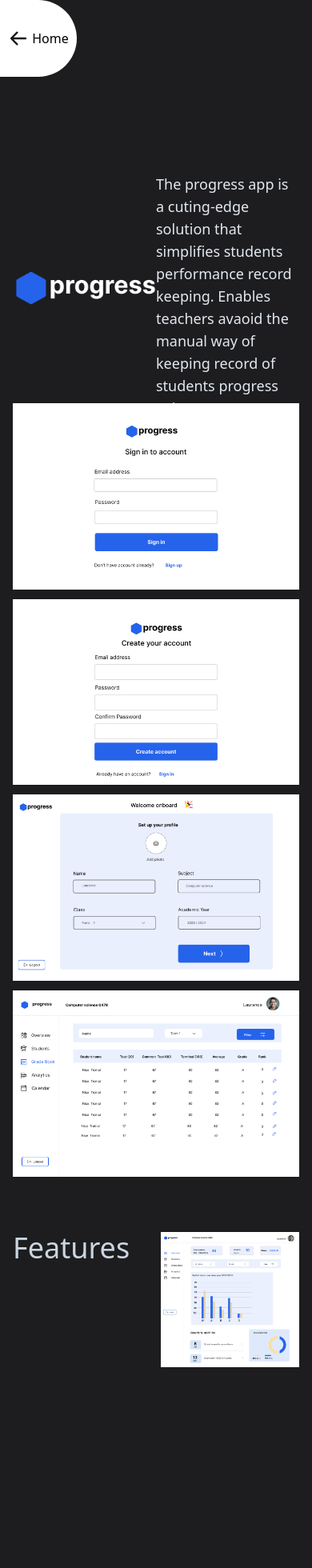
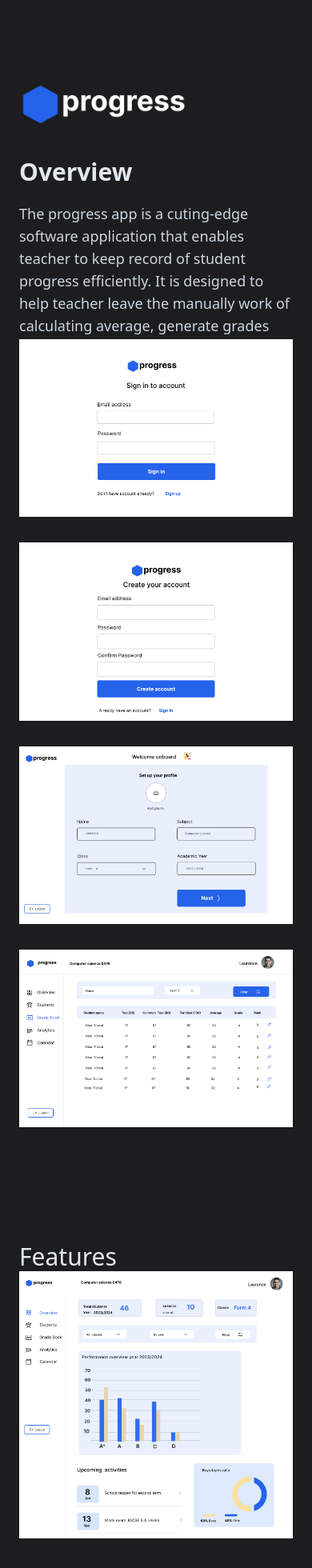
Before and after one commit to kitindi/vectarlabs, a React (Create React App) app: page /project/1 in a window 390 px wide. Shown: the top 1960 px of the page at 80% size. Built offline with nearby package versions, Linux system fonts and the light colour scheme.

Commit message:
updated project page

```diff
--- a/src/components/Footer.js
+++ b/src/components/Footer.js
@@ -20,7 +20,7 @@ const Footer = () => {
         <div className="flex flex-col sm:grid sm:grid-cols-12 gap-2  mb-10  py-10">
           <div className="sm:col-span-8">
             {" "}
-            <h2 className="text-3xl sm:text-6xl font-bold text-slate-200 text-left">
+            <h2 className="text-3xl sm:text-5xl font-semibold text-slate-200 text-left">
               {" "}
               Have you got an idea in mind?
             </h2>
--- a/src/components/Project.js
+++ b/src/components/Project.js
@@ -10,41 +10,46 @@ const Project = () => {
 
   console.log(project?.title);
   return (
-    <section className="w-full   relative py-20">
-      <div className="max-w-6xl mx-auto px-4 pt-10 sm:px-10 sm:pt-16">
-        <div className="w-full h-96 grid grid-cols-12 py-24 ">
-          <div className="col-span-6 flex flex-col justify-center">
+    <section className="w-full   relative">
+      <div className="max-w-6xl mx-auto px-6 pt-10 sm:px-10 sm:pt-16">
+        <div className="w-full h-96 flex  flex-col gap-5 sm:gap-0 sm:grid sm:grid-cols-12 py-16">
+          <div className="col-span-6 ">
             <img src={project?.logo} alt="" className="w-52 mb-5" />
           </div>
-          <div className="col-span-6 flex items-center">
-            <p className="text-slate-200 text-lg">{project?.description[0]}</p>
+          <div className="col-span-6 flex flex-col gap-5">
+            <h3 className="text-3xl text-slate-200 font-semibold">Overview</h3>
+            <p className="text-slate-300 text-lg">{project?.description[0]}</p>
           </div>
         </div>
-        <div className="flex flex-col sm:grid sm:grid-cols-2 gap-3 h-screen">
+        <div className="flex flex-col sm:grid sm:grid-cols-2 gap-8 sm:gap-4 ">
           {project?.images.shots.map((image, i) => (
             <div>
-              <img src={image} alt="" />
+              <img src={image} alt="" className="w-full object-cover" />
             </div>
           ))}
         </div>
-        <div className="grid grid-cols-12 gap-3 h-screen py-48">
+        <div className=" py-36 sm:grid sm:grid-cols-12">
           <div className="col-span-6">
-            <h2 className="text-slate-300 text-4xl">Features</h2>
+            <h3 className="text-slate-200 text-3xl">Features</h3>
           </div>
           <div className="col-span-6">
-            <img src={project?.images?.features[0]} alt="" />
+            <img
+              src={project?.images.featureImg[0]}
+              alt=""
+              className="w-full object-cover"
+            />
           </div>
         </div>
       </div>
-      <Link
+      {/* <Link
         to="/"
-        className="w-24 h-24 p-8 rounded-tr-full rounded-br-full bg-white  absolute top-0 left-0 z-10 flex items-center justify-center"
+        className="w-20 h-20 sm:w-24 sm:h-24 p-8 rounded-tr-full rounded-br-full bg-white  absolute top-0 left-0 z-10 flex items-center justify-center"
       >
         <p className="flex gap-1 items-center">
           {" "}
           <ArrowLeft size={26} color="#1a1919" weight="bold" /> Home
         </p>
-      </Link>
+      </Link> */}
     </section>
   );
 };
--- a/src/projects.js
+++ b/src/projects.js
@@ -11,12 +11,13 @@ export const projects = [
     logo: logo,
     title: "Progress App",
     description: [
-      "The progress app is a cuting-edge solution that simplifies students performance record keeping. Enables teachers avaoid the manual way of  keeping record of students progress using papers.",
+      "The progress app is a cuting-edge software application that enables teacher to keep record of student progress efficiently. It is designed to help teacher leave the manually work of calculating average, generate grades and student's position in the class performance",
       "The progress app is your one stop service to streamline the students performance tracking, aalowing you to focus on teaching the concepts.",
     ],
     images: {
       shots: [signin, signup, onboarding, gradebook],
-      features: [dashboard],
+      featureImg: [dashboard],
+      featureText: [""],
     },
   },
   {
@@ -28,7 +29,8 @@ export const projects = [
     ],
     images: {
       shots: [signin, signup, onboarding, gradebook],
-      features: [],
+      featureImg: [],
+      featureText: [""],
     },
   },
 ];
--- a/src/sections/About.js
+++ b/src/sections/About.js
@@ -12,7 +12,7 @@ const About = () => {
       <div className="w-full py-8">
         <div className="max-w-7xl mx-auto sm:flex sm:flex-col lg:grid lg:grid-cols-12 place-content-center gap-10 px-4 sm:px-10 py-10 sm:py-8">
           <div className="col-span-6 ">
-            <h1 className="text-slate-900 font-bold text-6xl"> We are</h1>
+            <h1 className="text-slate-900 font-semibold text-5xl"> We are</h1>
             <ul className="py-20 flex flex-col gap-16">
               <li className="grid grid-cols-12">
                 <div className="h-14 w-14 rounded-md bg-[#21F06E] flex justify-center items-center col-span-2">
--- a/src/sections/Services.js
+++ b/src/sections/Services.js
@@ -12,7 +12,7 @@ const Services = () => {
   return (
     <section className="py-10" id="services">
       <div className="w-full sm:max-w-7xl mx-auto px-4  sm:px-10 py-6 sm:py-12">
-        <h1 className="text-4xl font-bold sm:text-6xl max-w-5xl mb-4 leading-tighter text-slate-200 sm:py-10">
+        <h1 className="text-4xl font-semibold sm:text-5xl max-w-5xl mb-4 leading-tighter text-slate-200 sm:py-10">
           We blend our great experties & design engineering to:
         </h1>
         <div className="flex flex-col  gap-2 sm:grid sm:grid-cols-2 lg:grid-cols-3  sm:gap-4 py-10 ">
--- a/src/sections/Testimonial.js
+++ b/src/sections/Testimonial.js
@@ -5,7 +5,7 @@ const Testimonial = () => {
   return (
     <section className="w-full bg-[#1D1D1F]">
       <div className="max-w-7xl mx-auto py-20 px-8 sm:px-10">
-        <h1 className="text-4xl sm:text-6xl font-bold mb-5 text-slate-200 py-8">
+        <h1 className="text-4xl sm:text-5xl font-semibold mb-5 text-slate-200 py-8">
           Client testimonials
         </h1>
         <div className="flex flex-col gap-10 sm:grid sm:grid-cols-2 sm:px-10 sm:gap-5 sm:py-10">
@@ -16,7 +16,7 @@ const Testimonial = () => {
             <div>
               <p className="text-slate-200 text-xl">
                 “The design is not only visually stunning but also highly
-                functional. . I've received numerous compliments from customers
+                functional. I've received numerous compliments from customers
                 about the website's sleek design. It has truly elevated my
                 online presence and boosted my sales! ”
               </p>
@@ -28,10 +28,10 @@ const Testimonial = () => {
                 />
                 <div>
                   <p className="text-lg font-medium  text-slate-200">
-                    Ritha Douglas
+                    Mather Douglas
                   </p>
                   <p className="text-lg  text-slate-400 py-2">
-                    Director | Golden Trust
+                    Director | Golden Trusty
                   </p>
                 </div>
               </div>
@@ -43,10 +43,10 @@ const Testimonial = () => {
             </span>
             <div>
               <p className="text-slate-200 text-xl">
-                “The design is not only visually stunning but also highly
-                functional. . I've received numerous compliments from customers
-                about the website's sleek design. It has truly elevated my
-                online presence and boosted my sales! ”
+                “I had a good time working with you, I like your project planing
+                and the attention paid to the project. I was involved from the
+                begining to the end of the project to ensure that I get the
+                product to my level of satisfaction ”
               </p>
               <div className="flex gap-4 items-center pt-8 pb-2">
                 <img
@@ -56,10 +56,10 @@ const Testimonial = () => {
                 />
                 <div>
                   <p className="text-lg font-medium  text-slate-200">
-                    Ritha Douglas
+                    James Holmes
                   </p>
                   <p className="text-lg  text-slate-400 py-2">
-                    Director | Golden Trust
+                    Kwetu Consultant
                   </p>
                 </div>
               </div>
--- a/src/sections/Work.js
+++ b/src/sections/Work.js
@@ -7,11 +7,11 @@ const Work = () => {
   return (
     <section className="w-full   " id="work">
       <div className="max-w-7xl mx-auto px-4 pt-10 sm:px-10 sm:pt-16">
-        <h1 className="text-4xl sm:text-6xl text-slate-200 font-bold py-8">
-          Our Impactful Projects
+        <h1 className="text-4xl sm:text-5xl text-slate-200 font-semibold py-8">
+          Our Works
         </h1>
       </div>
-      <div className="w-full flex flex-col sm:grid sm:grid-cols-2 gap-3 pX-8 py-16">
+      <div className="max-w-7xl mx-auto flex flex-col sm:grid sm:grid-cols-2 gap-3 pX-8 py-16">
         {projects.map((project) => (
           <Link
             to={`/project/${project?.id}`}
@@ -24,12 +24,10 @@ const Work = () => {
               <img
                 src={project?.images.shots[0]}
                 alt=""
-                className="h-[440px] w-full"
+                className="h-[440px] w-full object-cover"
               />
               <figcaption className="py-4 px-10">
-                <p className="text-sm text-white">
-                  Progress app - performance tracking system
-                </p>
+                <p className="text-sm text-white"></p>
               </figcaption>
             </figure>
           </Link>
```
Also changed, not shown: src/sections/Proof.js.
